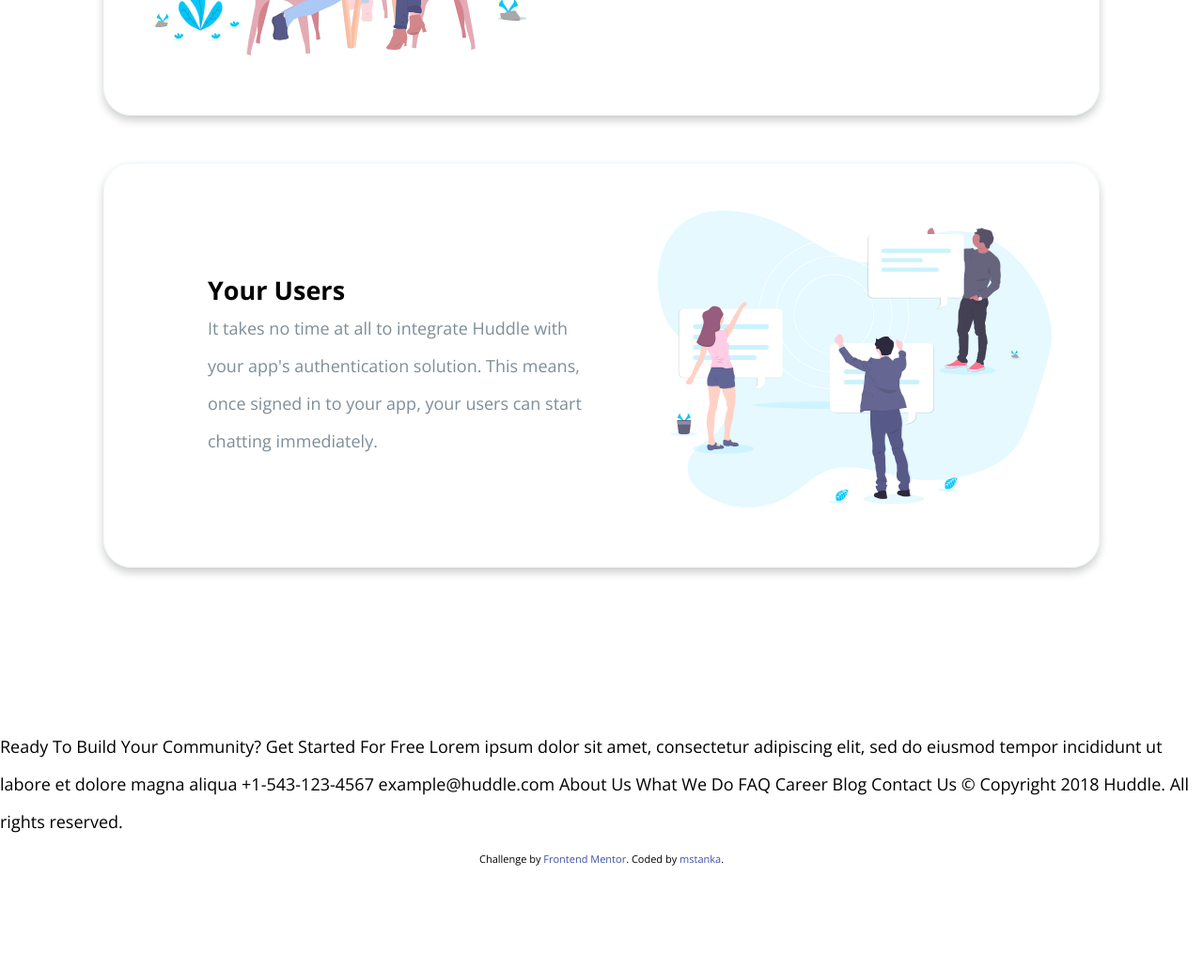
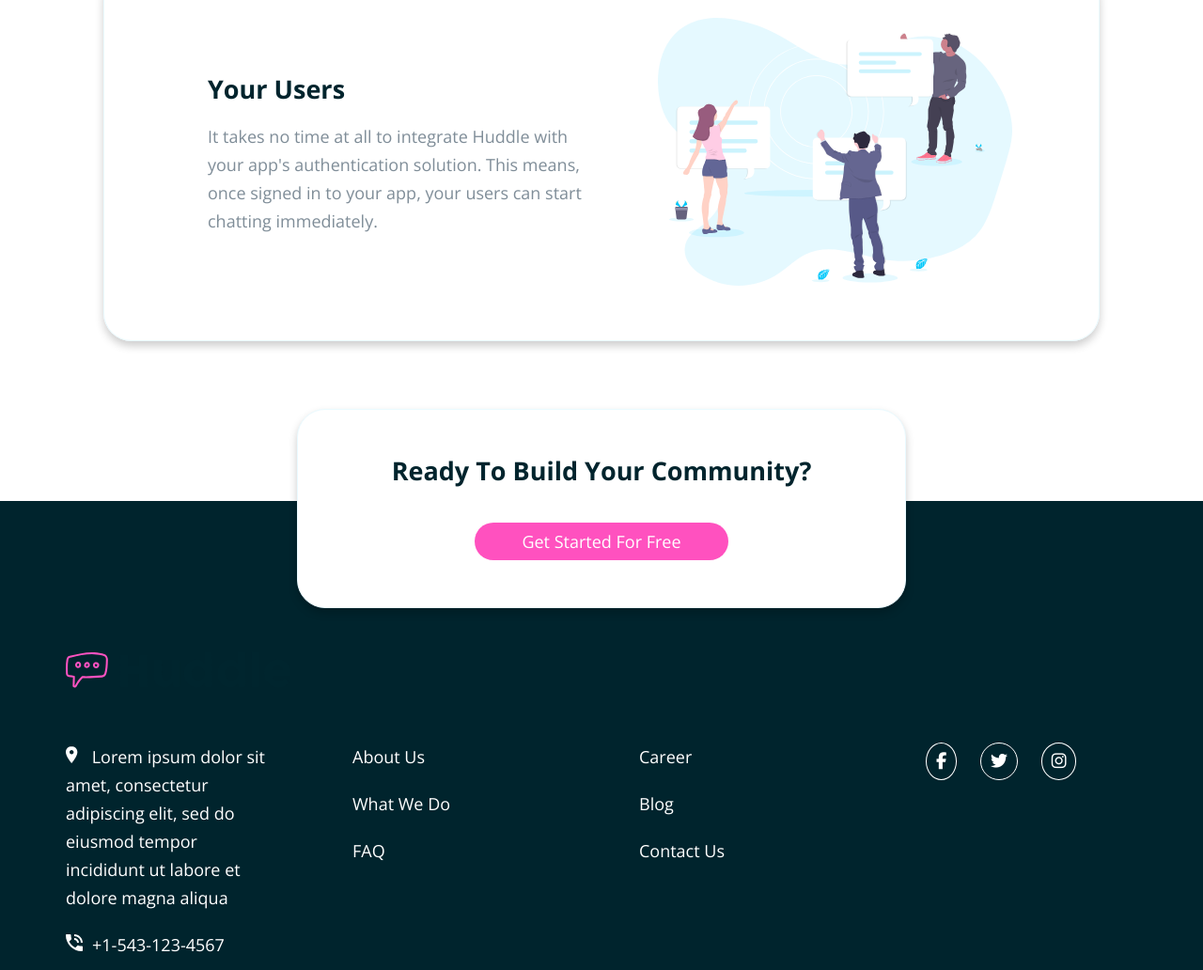
Before and after one commit to mstanka/huddle-landing-page, a plain HTML site: page index.html in a window 1280 px wide. Shown: the part 1768-2800 px from the top of the page at 94% size. Before the commit the page ends 2702 px from the top, so only its background shows below. Drawn offline with nearby package versions, Linux system fonts and the light colour scheme.

Commit message:
footer section

```diff
--- a/css/mobile.css
+++ b/css/mobile.css
@@ -1,32 +1,42 @@
+body {
+  max-width: auto;
+}
+.p-2 {
+  padding: 0;
+}
 .btn {
   padding: .2rem 3rem;
-  border-radius: 4rem;
-  text-align: center;
 }
 .l-heading {
-  padding-top: 4rem;
-  padding-bottom: 2rem;
+  padding-top: 2rem;
+  padding-bottom: 1rem;
 }
 
 /*Home*/
 #home {
-  height: 100vh;
   background: var(--neutral-color-light) url(../img/bg-hero-mobile.svg) no-repeat center center/cover;
 }
 .home__bar--logo img {
-  max-width: 70%;
+  max-width: 80%;
   height: auto;
 }
+.home__content {
+  flex-direction: column;
+  text-align: center;
+}
+.home__content--text {
+  justify-content: center;
+}
+.home__content--button {
+  max-width: 50%;
+ }
 
-.home__content {
+/* Features sections */
+.feature__grow,
+.feature__conversation,
+.feature__users {
   flex-direction: column;
   justify-content: center;
   text-align: center;
-}
-
-.home__content--text {
   align-items: center;
 }
-.home__content--button {
-  max-width: 80%;
-}
--- a/css/style.css
+++ b/css/style.css
@@ -17,21 +17,18 @@ html {
 body {
   font-family: 'Open Sans', sans-serif;
   font-size: 1.8rem;
-  line-height: 4rem;
+  line-height: 3rem;
   box-sizing: border-box;
   max-width: 144rem;
   margin: auto;
   justify-content: center;
 }
-.p-1 {
-  padding: 3rem;
-}
-.p-2 {
-  padding: 6rem;
-}
-.py-1 {
-  padding: 12rem 6rem;
-}
+.p-0 { padding: 1rem; }
+.p-1 { padding: 3rem; }
+.p-2 { padding: 6rem; }
+.py-2 { padding: 12rem 6rem; }
+.px-1 { padding: 0 3rem; }
+
 .btn {
   padding: .5rem 5rem;
   border-radius: 4rem;
@@ -39,23 +36,29 @@ body {
 }
 a {
   text-decoration: none;
+  color: #fff;
 }
 .l-heading {
   font-family: 'Poppins', sans-serif;
-  padding-top: 7rem;
+  padding-top: 2rem;
   padding-bottom: 4rem;
 }
 .m-heading {
   font-weight: 700;
+  padding-bottom: 2rem;
+  color: var(--neutral-color-dark);
 }
 
 /*Home*/
 #home {
-  height: 100vh;
+  height: auto;
   background: var(--neutral-color-light) url(../img/bg-hero-desktop.svg) no-repeat center center/cover;
 }
 .home__bar {
   display: flex;
+  justify-content: center;
+  text-align: left;
+  align-items: center;
 }
 .home__bar--logo {
   flex: 1;
@@ -71,23 +74,22 @@ a {
 }
 .home__content {
   display: flex;
+  justify-content: center;
+  text-align: left;
+  align-items: center;
 }
 .home__content > div {
   flex: 1;
-}
+ }
 .home__content--button {
   background-color: var(--primary-color);
   max-width: 50%;
   margin-top: 2rem;
 }
-.home__content--button a {
-  color: #fff;
-}
 .home__content--image img {
   max-width: 100%;
   height: auto;
 }
-
 
 /* Features sections */
 #feature,
@@ -119,16 +121,77 @@ a {
   margin: 5rem;
 }
 .feature--image img {
-  max-width: 100%;
+  max-width: 90%;
   height: auto;
 }
 .feature--text p {
   color: var(--neutral-color);
 }
 
+/* Footer */
+#footer {
+  background: var(--neutral-color-dark);
+  color: #fff;
+  position: relative;
+  height: auto;
+}
+.footer__message--container {
+  display: flex;
+  justify-content: center;
+  text-align: center;
+  align-items: center;
+}
+.footer__message {
+  background: #fff;
+  display: flex;
+  flex-direction: column;
+  justify-content: center;
+  text-align: center;
+  align-items: center;
+  position: absolute;
+  z-index: 1;
+  top: -20%;
+  border: var(--neutral-color-light) .1rem solid;
+  box-shadow: 0 .5rem 1rem rgb(0, 0, 0, .2);
+  border-radius: 3rem;
+  padding: 5rem 10rem;
+  margin: 3rem;
+}
+.footer__message > div {
+  flex: 1;
+}
+.footer__content--button {
+  background-color: var(--primary-color);
+  max-width: 75%;
+  margin-top: 2rem;
+}
+.footer__content {
+  display: flex;
+  justify-content: center;
+  text-align: left;
+  align-items: flex-start;
+}
+.footer__content > div {
+  flex: 1;
+}
+.footer__col img {
+  padding-right: 1rem;
+  filter: #fff;
+}
+.footer__col li {
+  list-style: none;
+}
+.footer__col i {
+  padding: 1rem;
+  border: #fff 1px solid;
+  border-radius: 50%;
+  margin: 1rem;
+}
+.footer__bottom {
+  text-align: right;
+  font-size: 1.4rem;
+}
 
 
-
-
-.attribution { font-size: 11px; text-align: center; }
+.attribution { font-size: 1.1rem; text-align: center; }
 .attribution a { color: hsl(228, 45%, 44%); }
--- a/index.html
+++ b/index.html
@@ -6,34 +6,31 @@
   <link rel="stylesheet" href="css/style.css">
   <link rel="stylesheet" media="screen and (max-width: 768px)" href="css/mobile.css">
   <link rel="icon" type="image/png" sizes="32x32" href="./img/favicon-32x32.png">
-
+  <script src="https://kit.fontawesome.com/6dba2ff605.js"></script>
   <title>Frontend Mentor | Huddle landing page with alternating feature blocks</title>
-
 </head>
 <body>
  <!--Home-->
   <header id="home">
       <div class="home__bar p-1">
-        <div class="home__bar--logo"><img src="img/logo.svg" alt="Logo"></div>
+        <div class="home__bar--logo p-1"><img class="p-0" src="img/logo.svg" alt="Logo"></div>
         <div class="home__bar--button btn"><a href="#">Try It Free</a></div>
       </div>
       <div class="home__content p-1">
-        <div class="home__content--text">
+        <div class="home__content--text p-1">
           <h1 class="l-heading">Build The Community Your Fans Will Love</h1>
           <p>Huddle re-imagines the way we build communities. You have a voice, but so does your audience.
             Create connections with your users as you engage in genuine discussion.</p>
-          <div class="home__content--button btn">
-            <a href="#">Get Started For Free </a></div>
+          <div class="home__content--button btn"><a href="#">Get Started For Free </a></div>
         </div>
         <div class="home__content--image">
           <img src="img/illustration-mockups.svg" alt="Mock-ups">
         </div>
       </div>
     </header>
-
   <!-- Section Features -->
-<section id="feature">
-  <div class="feature__container py-1">
+  <main id="feature">
+    <div class="feature__container py-2">
       <div class="feature__grow">
         <div class="feature--image">
             <img src="img/illustration-grow-together.svg" alt="Grow Together">
@@ -64,42 +61,65 @@
               This means, once signed in to your app, your users can start chatting immediately.</p>
         </div>
       </div>
+    </div>
+  </main>
+<!-- Footer -->
+  <footer id="footer">
+    <div class="footer__message--container p-2">
+      <div class="footer__message p-1">
+        <div class="footer__message--text">
+          <h2 class="m-heading">Ready To Build Your Community?</h2>
+        </div>
+        <div class="footer__content--button btn"><a href="#">Get Started For Free </a></div>
+      </div>
+    </div>
+    <div class="footer__bar p-1">
+      <div class="footer__bar--logo px-1">
+        <img class="p-0" src="img/logo.svg" alt="Logo">
+      </div>
+      <div></div>
+    </div>
+    <div class="footer__content px-1">
+      <div class="footer__col px-1">
+        <ul >
+          <li class="p-0"><img src="img/icon-location.svg" alt="Location Icon">
+            Lorem ipsum dolor sit amet, consectetur adipiscing elit, sed do eiusmod tempor
+            incididunt ut labore et dolore magna aliqua</li>
+          <li class="p-0"><img src="img/icon-phone.svg" alt="Phone Icon">+1-543-123-4567</li>
+          <li class="p-0"><img src="img/icon-email.svg" alt="Email Icon">
+            <a href="mailto:example@huddle.com">example@huddle.com</a></li>
+        </ul>
+      </div>
+      <div class="footer__col px-1">
+        <ul>
+          <li class="p-0">About Us</li>
+          <li class="p-0">What We Do</li>
+          <li class="p-0">FAQ</li>
+        </ul>
+      </div>
+      <div class="footer__col px-1">
+        <ul>
+          <li class="p-0">Career</li>
+          <li class="p-0">Blog</li>
+          <li class="p-0">Contact Us</li>
+        </ul>
+      </div>
+      <div class="footer__col px-1">
+          <i class="fab fa-facebook-f"></i>
+          <i class="fab fa-twitter"></i>
+          <i class="fab fa-instagram"></i>
+      </div>
+    </div>
+    <div class="footer__bottom p-1">
+      <div class="footer__bottom--copyright px-1">
+          <p>&copy; Copyright 2018 Huddle. All rights reserved.</p>
+      </div>
+    </div>
+   </footer>
 
-  </div>
-</section>
-
-
-
-
-
-
-
-
-  Ready To Build Your Community?
-
-  Get Started For Free
-
-  Lorem ipsum dolor sit amet, consectetur adipiscing elit, sed do eiusmod tempor
-  incididunt ut labore et dolore magna aliqua
-
-  +1-543-123-4567
-  example@huddle.com
-
-  About Us
-  What We Do
-  FAQ
-
-  Career
-  Blog
-  Contact Us
-
-  &copy; Copyright 2018 Huddle. All rights reserved.
-
-  <footer>
-    <p class="attribution">
+   <p class="attribution p-0">
       Challenge by <a href="https://www.frontendmentor.io?ref=challenge" target="_blank">Frontend Mentor</a>.
-      Coded by <a href="http://marketastankova.com" target="_blank">mstanka</a>.
+      Coded by <a href="https://github.com/mstanka" target="_blank">mstanka</a>.
     </p>
-  </footer>
 </body>
 </html>
```
Also changed, not shown: img/icon-messages.svg (added), 1 other file. Lines whose indentation alone changed are shown as unchanged.
